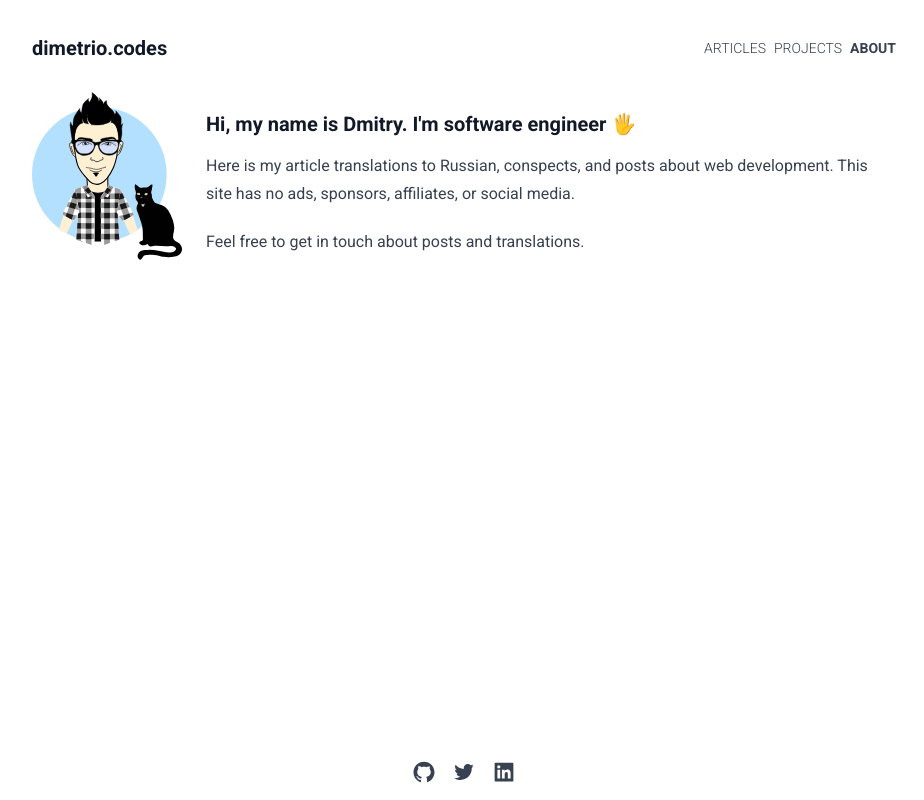
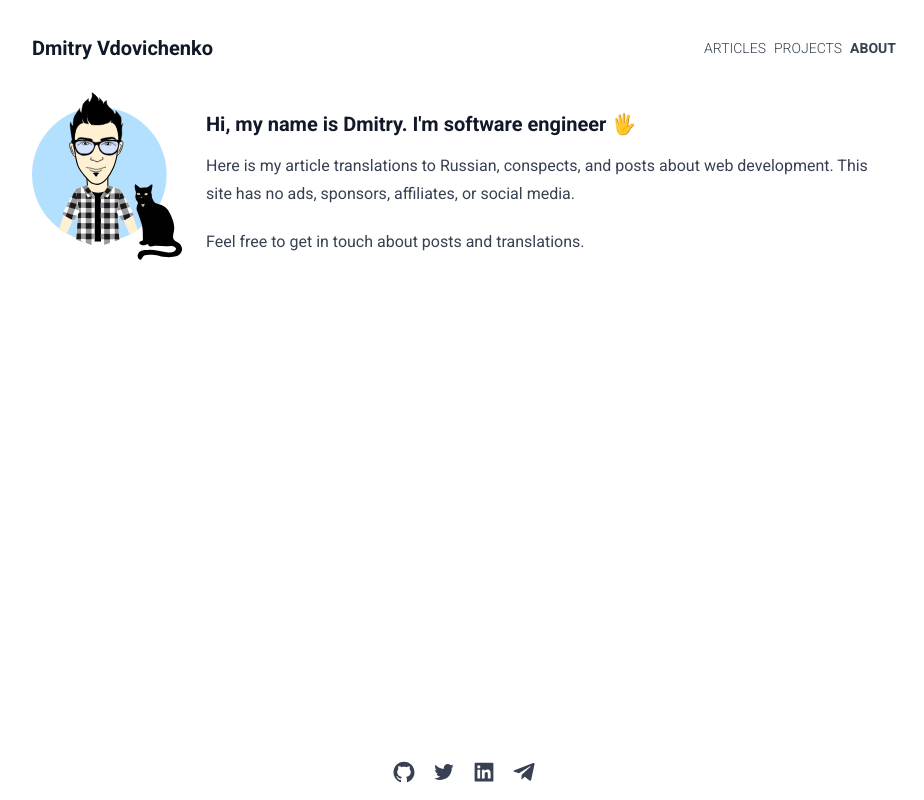
Before and after one commit to DmitryVdovichencko/DmitryVdovichencko.github.io, a Gatsby site: page / in a window 1280 px wide. Shown: the whole page, without its empty margins (176-1100 px from the left). Built offline with nearby package versions, Linux system fonts and the light colour scheme; Gatsby itself is replaced by a stand-in of ours; some packages are replaced by stand-ins of ours.

Commit message:
fix header and footer

```diff
--- a/src/components/layout/footer/index.tsx
+++ b/src/components/layout/footer/index.tsx
@@ -4,6 +4,9 @@ import {
   AiOutlineTwitter,
   AiFillLinkedin,
 } from "react-icons/ai";
+import {
+	FaTelegramPlane
+} from "react-icons/fa";
 const Footer: React.FC = () => {
   return (
     <footer className="flex flex-row flex-wrap w-full justify-center items-end p-4">
@@ -22,6 +25,12 @@ const Footer: React.FC = () => {
         <AiFillLinkedin size="1.5em" />
       </a>
 			</div>
+			<div className="mx-2">
+      <a href="https://t.me/Dmitry_Vdovichenko">
+        <FaTelegramPlane size="1.5em" />
+      </a>
+			</div>
+
     </footer>
   );
 };
--- a/src/components/layout/header/index.tsx
+++ b/src/components/layout/header/index.tsx
@@ -1,12 +1,15 @@
-import * as React from "react"
+import * as React from "react";
 import Nav from "./Nav";
 import { Link } from "gatsby";
-const Header:React.FC =() => {
-	return <header className="flex flex-row flex-wrap w-full justify-between items-end">
-		<Link to='/'><h3>dimetrio.codes</h3></Link>
+const Header: React.FC = () => {
+  return (
+    <header className="flex flex-row flex-wrap w-full justify-between items-end">
+      <Link to="/">
+        <h3>Dmitry Vdovichenko</h3>
+      </Link>
+      <Nav />
+    </header>
+  );
+};
 
-		<Nav />
-	</header>
-}
-
-export default Header
+export default Header;
```
Also changed, not shown: 2 other files.
